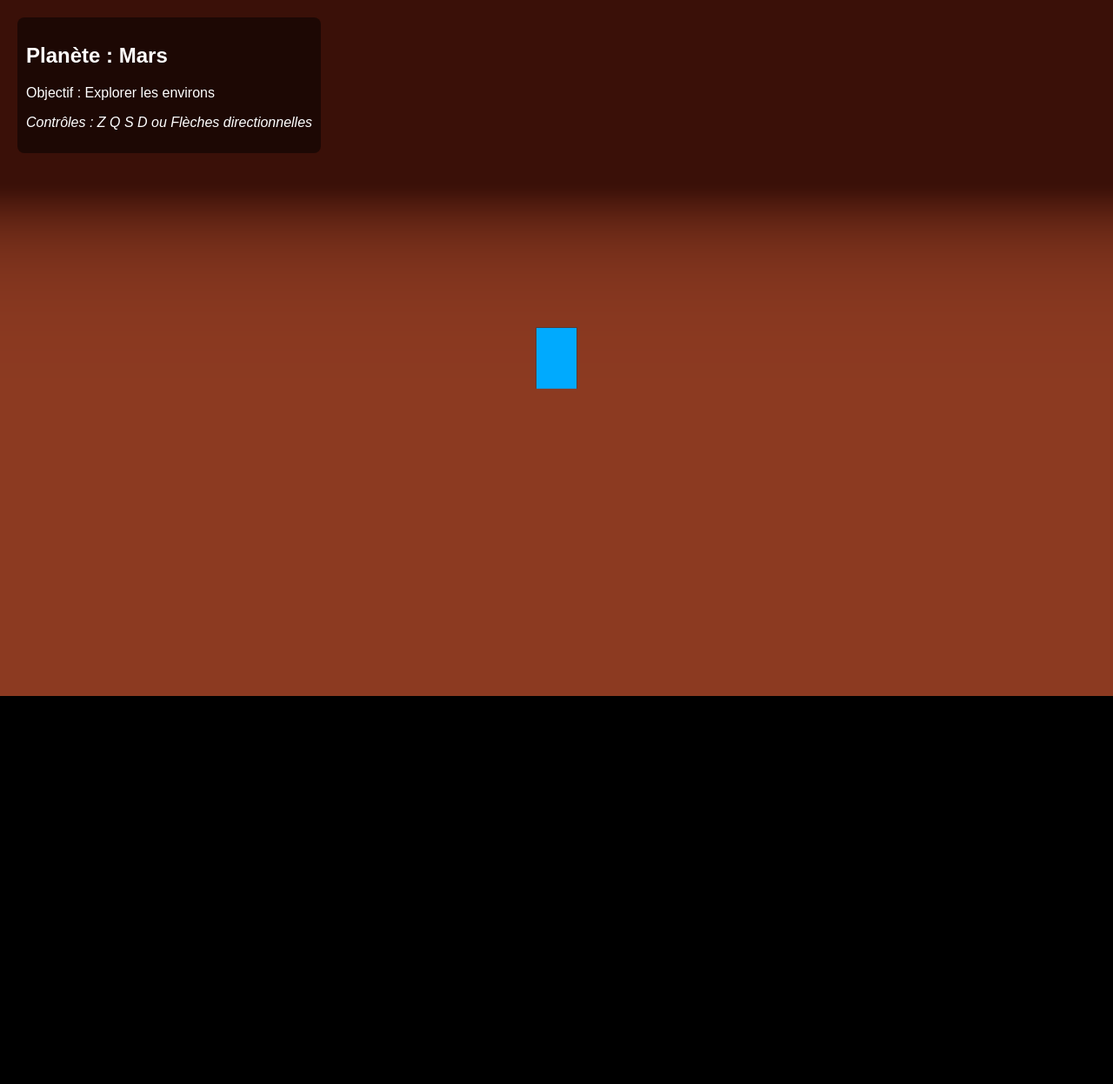
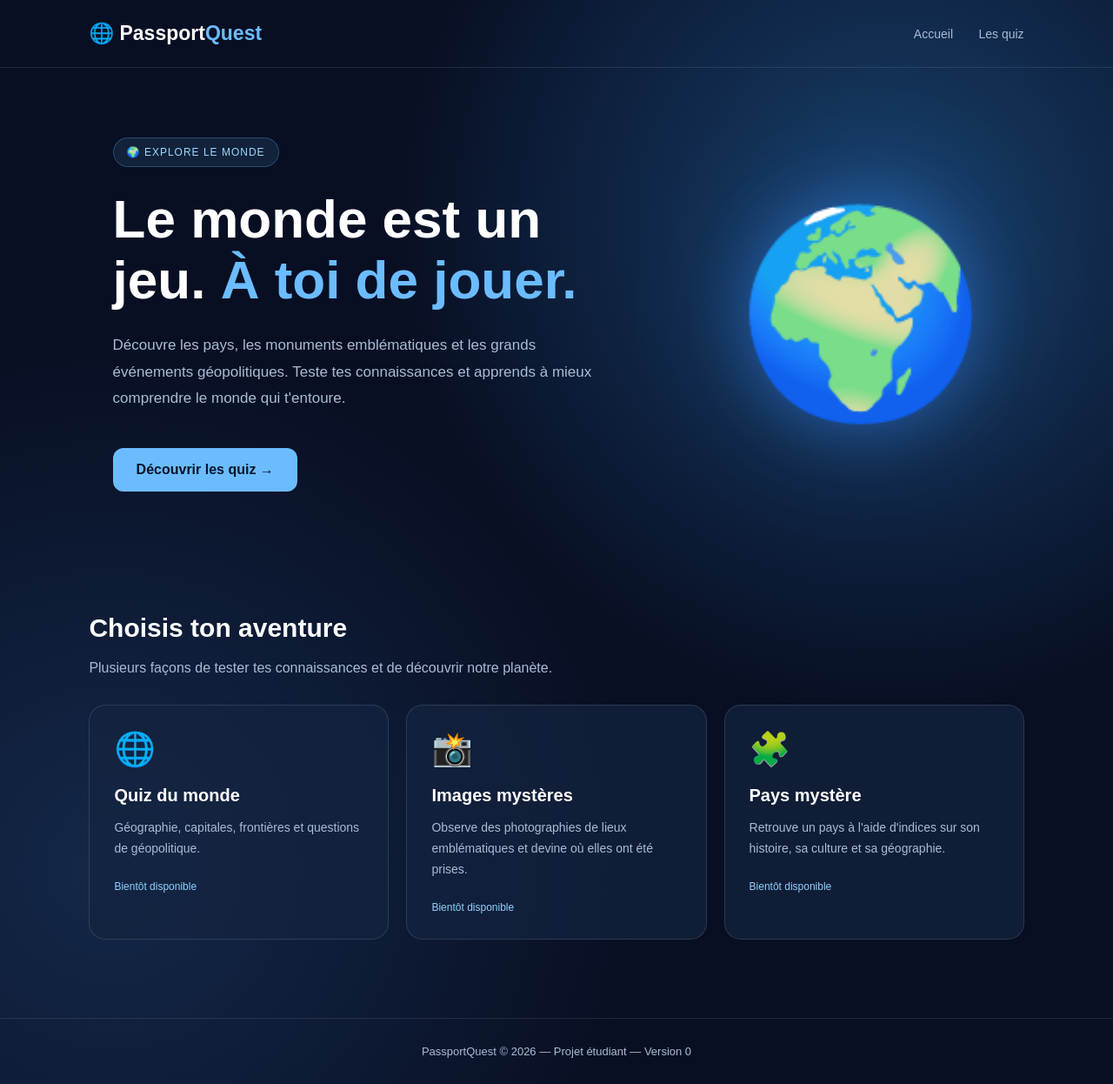
Before and after one commit to Emmaisk/Passport-Quest, a plain HTML site: page index.0.html in a window 1280 px wide. Shown: the whole page at 87% size. Before the commit the page ends 800 px from the top, so only its background shows below. Drawn offline with nearby package versions, Linux system fonts and the light colour scheme; animation ran at ten frames a second.

Commit message:
Revamp index.0.html for PassportQuest version 0

```diff
--- a/index.0.html
+++ b/index.0.html
@@ -1,109 +1,379 @@
+
 <!DOCTYPE html>
 <html lang="fr">
 <head>
   <meta charset="UTF-8">
   <meta name="viewport" content="width=device-width, initial-scale=1.0">
-    <title>Exploration Spatiale - Mars</title>
+  <title>PassportQuest - Version 0</title>
+
   <style>
+    /* COULEURS PRINCIPALES */
+    :root {
+      --fond: #080f23;
+      --bleu: #6bbcff;
+      --texte: #ffffff;
+      --secondaire: #aabbd4;
+    }
+
+    * {
+      box-sizing: border-box;
+    }
+
+    html {
+      scroll-behavior: smooth;
+    }
+
     body {
       margin: 0;
-            overflow: hidden; /* Empêche le défilement de la page */
-            background-color: #000;
+      font-family: Arial, sans-serif;
+      color: var(--texte);
+      background:
+        radial-gradient(circle at 80% 20%, #173e69, transparent 40%),
+        radial-gradient(circle at 10% 80%, #142849, transparent 40%),
+        var(--fond);
+      min-height: 100vh;
     }
-        #ui-layer {
+
+    /* BARRE DE NAVIGATION */
+    header {
+      display: flex;
+      align-items: center;
+      justify-content: space-between;
+      padding: 25px 8%;
+      border-bottom: 1px solid #ffffff18;
+    }
+
+    .logo {
+      font-weight: bold;
+      font-size: 23px;
+      color: white;
+      text-decoration: none;
+    }
+
+    .logo span {
+      color: var(--bleu);
+    }
+
+    nav a {
+      color: var(--secondaire);
+      text-decoration: none;
+      margin-left: 25px;
+      font-size: 14px;
+    }
+
+    nav a:hover {
+      color: white;
+    }
+
+    /* PAGE D'ACCUEIL */
+    .hero {
+      max-width: 1200px;
+      margin: auto;
+      min-height: 510px;
+      padding: 80px 7%;
+      display: flex;
+      align-items: center;
+      justify-content: space-between;
+      gap: 40px;
+    }
+
+    .hero-texte {
+      max-width: 570px;
+    }
+
+    .etiquette {
+      display: inline-block;
+      padding: 9px 15px;
+      border-radius: 30px;
+      background: #64bbff1c;
+      border: 1px solid #64bbff45;
+      color: #9bd7ff;
+      font-size: 12px;
+      letter-spacing: 1px;
+    }
+
+    h1 {
+      font-size: clamp(38px, 5vw, 62px);
+      line-height: 1.13;
+      margin: 25px 0;
+    }
+
+    h1 span {
+      color: var(--bleu);
+    }
+
+    .description {
+      color: var(--secondaire);
+      font-size: 17px;
+      line-height: 1.8;
+    }
+
+    .bouton {
+      display: inline-block;
+      margin-top: 24px;
+      background: var(--bleu);
+      color: #07152b;
+      padding: 16px 27px;
+      border-radius: 12px;
+      text-decoration: none;
+      font-weight: bold;
+      transition: 0.2s;
+    }
+
+    .bouton:hover {
+      background: #a6ddff;
+      transform: translateY(-3px);
+    }
+
+    /* NOTRE GLOBE */
+    .globe-zone {
+      position: relative;
+      flex-shrink: 0;
+      width: 320px;
+      height: 320px;
+      display: flex;
+      justify-content: center;
+      align-items: center;
+    }
+
+    .globe-zone::before {
+      content: "";
       position: absolute;
-            top: 20px;
-            left: 20px;
-            color: white;
-            font-family: Arial, sans-serif;
-            z-index: 10;
-            background: rgba(0, 0, 0, 0.5);
-            padding: 10px;
-            border-radius: 8px;
+      width: 280px;
+      height: 280px;
+      border-radius: 50%;
+      background: #419cff;
+      filter: blur(75px);
+      opacity: 0.24;
+    }
+
+    .globe {
+      font-size: 230px;
+      position: relative;
+      filter: drop-shadow(0 0 35px #378dff66);
+      animation: flotter 5s ease-in-out infinite;
+    }
+
+    @keyframes flotter {
+      0%, 100% { transform: translateY(0); }
+      50% { transform: translateY(-16px); }
+    }
+
+    /* MODES DE JEU */
+    .section-modes {
+      padding: 35px 8% 90px;
+      max-width: 1300px;
+      margin: auto;
+    }
+
+    .section-modes h2 {
+      font-size: 30px;
+      margin-bottom: 12px;
+    }
+
+    .sous-titre {
+      color: var(--secondaire);
+      margin-bottom: 30px;
+      line-height: 1.6;
+    }
+
+    .grille {
+      display: grid;
+      grid-template-columns: repeat(3, 1fr);
+      gap: 20px;
+    }
+
+    .carte {
+      padding: 28px;
+      background: #142440b3;
+      border: 1px solid #ffffff1f;
+      border-radius: 19px;
+      transition: 0.2s;
+    }
+
+    .carte:hover {
+      transform: translateY(-5px);
+      border-color: #6bbcff80;
+    }
+
+    .icone {
+      font-size: 38px;
+      margin-bottom: 20px;
+    }
+
+    .carte h3 {
+      margin: 0 0 12px;
+      font-size: 20px;
+    }
+
+    .carte p {
+      color: var(--secondaire);
+      font-size: 14px;
+      line-height: 1.7;
+    }
+
+    .statut {
+      display: inline-block;
+      color: #8fd2ff;
+      font-size: 12px;
+      margin-top: 10px;
+    }
+
+    /* PIED DE PAGE */
+    footer {
+      padding: 30px;
+      text-align: center;
+      color: var(--secondaire);
+      border-top: 1px solid #ffffff18;
+      font-size: 13px;
+    }
+
+    /* ADAPTATION AUX PETITS ECRANS */
+    @media (max-width: 800px) {
+      header {
+        padding: 20px;
+      }
+
+      nav a {
+        margin-left: 12px;
+      }
+
+      .hero {
+        flex-direction: column;
+        text-align: center;
+        padding: 60px 25px 30px;
+        gap: 5px;
+      }
+
+      .globe-zone {
+        width: 250px;
+        height: 250px;
+      }
+
+      .globe {
+        font-size: 180px;
+      }
+
+      .grille {
+        grid-template-columns: 1fr;
+      }
     }
   </style>
-    <!-- Importation de Three.js -->
-    <script src="https://cdnjs.cloudflare.com/ajax/libs/three.js/r128/three.min.js"></script>
 </head>
+
 <body>
 
-    <div id="ui-layer">
-        <h2>Planète : Mars</h2>
-        <p>Objectif : Explorer les environs</p>
-        <p><i>Contrôles : Z Q S D ou Flèches directionnelles</i></p>
+  <!-- NAVIGATION -->
+  <header>
+    <a href="#accueil" class="logo">
+      🌐 Passport<span>Quest</span>
+    </a>
+
+    <nav>
+      <a href="#accueil">Accueil</a>
+      <a href="#modes">Les quiz</a>
+    </nav>
+  </header>
+
+  <!-- ACCUEIL -->
+  <main class="hero" id="accueil">
+
+    <div class="hero-texte">
+
+      <div class="etiquette">
+        🌍 EXPLORE LE MONDE
       </div>
 
-    <script>
-        // 1. INITIALISATION DE LA SCÈNE, CAMÉRA ET RENDU
-        const scene = new THREE.Scene();
-        // Couleur de fond (ciel martien sombre/orangé)
-        scene.background = new THREE.Color(0x3a1008);
-        scene.fog = new THREE.Fog(0x3a1008, 10, 50); // Ajoute du brouillard pour la profondeur
+      <h1>
+        Le monde est un jeu.
+        <span>À toi de jouer.</span>
+      </h1>
 
-        const camera = new THREE.PerspectiveCamera(75, window.innerWidth / window.innerHeight, 0.1, 1000);
-        const renderer = new THREE.WebGLRenderer({ antialias: true });
-        renderer.setSize(window.innerWidth, window.innerHeight);
-        document.body.appendChild(renderer.domElement);
+      <p class="description">
+        Découvre les pays, les monuments emblématiques
+        et les grands événements géopolitiques.
 
-        // 2. CRÉATION DE L'ENVIRONNEMENT (Le sol de Mars)
-        const groundGeometry = new THREE.PlaneGeometry(200, 200);
-        const groundMaterial = new THREE.MeshBasicMaterial({ color: 0x8c3a21 }); // Rouge/Orange martien
-        const ground = new THREE.Mesh(groundGeometry, groundMaterial);
-        ground.rotation.x = -Math.PI / 2; // Met le plan à l'horizontale
-        scene.add(ground);
+        Teste tes connaissances et apprends à mieux
+        comprendre le monde qui t'entoure.
+      </p>
 
-        // 3. CRÉATION DU PERSONNAGE (Sprite 2D - Style HD-2D)
-        // Pour l'instant, on utilise un carré blanc/bleu. Plus tard, tu pourras charger une vraie image PNG transparente.
-        const playerCanvas = document.createElement('canvas');
-        playerCanvas.width = 64; playerCanvas.height = 64;
-        const ctx = playerCanvas.getContext('2d');
-        ctx.fillStyle = '#00aaff'; // Couleur de la combinaison de base
-        ctx.fillRect(16, 16, 32, 48); // Forme grossière d'un personnage
+      <a class="bouton" href="#modes">
+        Découvrir les quiz →
+      </a>
 
-        const playerTexture = new THREE.CanvasTexture(playerCanvas);
-        const playerMaterial = new THREE.SpriteMaterial({ map: playerTexture });
-        const player = new THREE.Sprite(playerMaterial);
-        player.scale.set(2, 2, 1); // Taille du personnage
-        player.position.y = 1; // Le remonte pour qu'il soit sur le sol
-        scene.add(player);
+    </div>
 
-        // 4. POSITION INITIALE DE LA CAMÉRA
-        const cameraOffset = new THREE.Vector3(0, 5, 10); // Caméra en hauteur et en arrière
+    <div class="globe-zone" aria-hidden="true">
+      <div class="globe">🌍</div>
+    </div>
 
-        // 5. GESTION DES CONTRÔLES (Clavier)
-        const keys = { w: false, a: false, s: false, d: false, ArrowUp: false, ArrowDown: false, ArrowLeft: false, ArrowRight: false };
-        const speed = 0.15;
+  </main>
 
-        window.addEventListener('keydown', (e) => { if (keys.hasOwnProperty(e.key)) keys[e.key] = true; });
-        window.addEventListener('keyup', (e) => { if (keys.hasOwnProperty(e.key)) keys[e.key] = false; });
+  <!-- CATEGORIES -->
+  <section class="section-modes" id="modes">
 
-        // 6. BOUCLE D'ANIMATION ET LOGIQUE DU JEU
-        function animate() {
-            requestAnimationFrame(animate);
+    <h2>Choisis ton aventure</h2>
 
-            // Mouvements du joueur
-            if (keys.w || keys.ArrowUp) player.position.z -= speed;
-            if (keys.s || keys.ArrowDown) player.position.z += speed;
-            if (keys.a || keys.ArrowLeft) player.position.x -= speed;
-            if (keys.d || keys.ArrowRight) player.position.x += speed;
+    <p class="sous-titre">
+      Plusieurs façons de tester tes connaissances
+      et de découvrir notre planète.
+    </p>
 
-            // La caméra suit le joueur
-            camera.position.x = player.position.x + cameraOffset.x;
-            camera.position.y = player.position.y + cameraOffset.y;
-            camera.position.z = player.position.z + cameraOffset.z;
-            camera.lookAt(player.position);
+    <div class="grille">
 
-            renderer.render(scene, camera);
-        }
+      <article class="carte">
+        <div class="icone">🌐</div>
 
-        // Gérer le redimensionnement de la fenêtre
-        window.addEventListener('resize', () => {
-            renderer.setSize(window.innerWidth, window.innerHeight);
-            camera.aspect = window.innerWidth / window.innerHeight;
-            camera.updateProjectionMatrix();
-        });
+        <h3>Quiz du monde</h3>
 
-        animate();
-    </script>
+        <p>
+          Géographie, capitales, frontières
+          et questions de géopolitique.
+        </p>
+
+        <span class="statut">
+          Bientôt disponible
+        </span>
+      </article>
+
+      <article class="carte">
+        <div class="icone">📸</div>
+
+        <h3>Images mystères</h3>
+
+        <p>
+          Observe des photographies de lieux
+          emblématiques et devine où elles ont été prises.
+        </p>
+
+        <span class="statut">
+          Bientôt disponible
+        </span>
+      </article>
+
+      <article class="carte">
+        <div class="icone">🧩</div>
+
+        <h3>Pays mystère</h3>
+
+        <p>
+          Retrouve un pays à l'aide d'indices
+          sur son histoire, sa culture et sa géographie.
+        </p>
+
+        <span class="statut">
+          Bientôt disponible
+        </span>
+      </article>
+
+    </div>
+
+  </section>
+
+  <!-- PIED DE PAGE -->
+  <footer>
+    PassportQuest © 2026 — Projet étudiant — Version 0
+  </footer>
+
 </body>
 </html>
```
Lines whose indentation alone changed are shown as unchanged.
